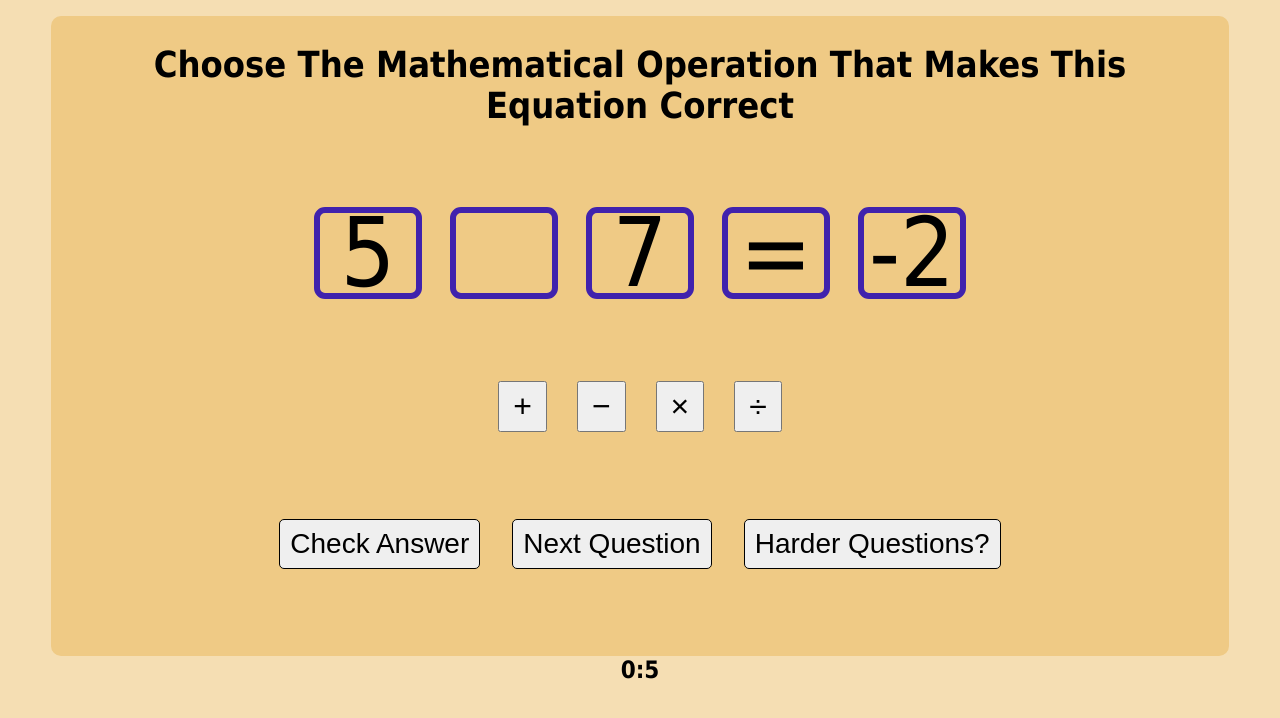
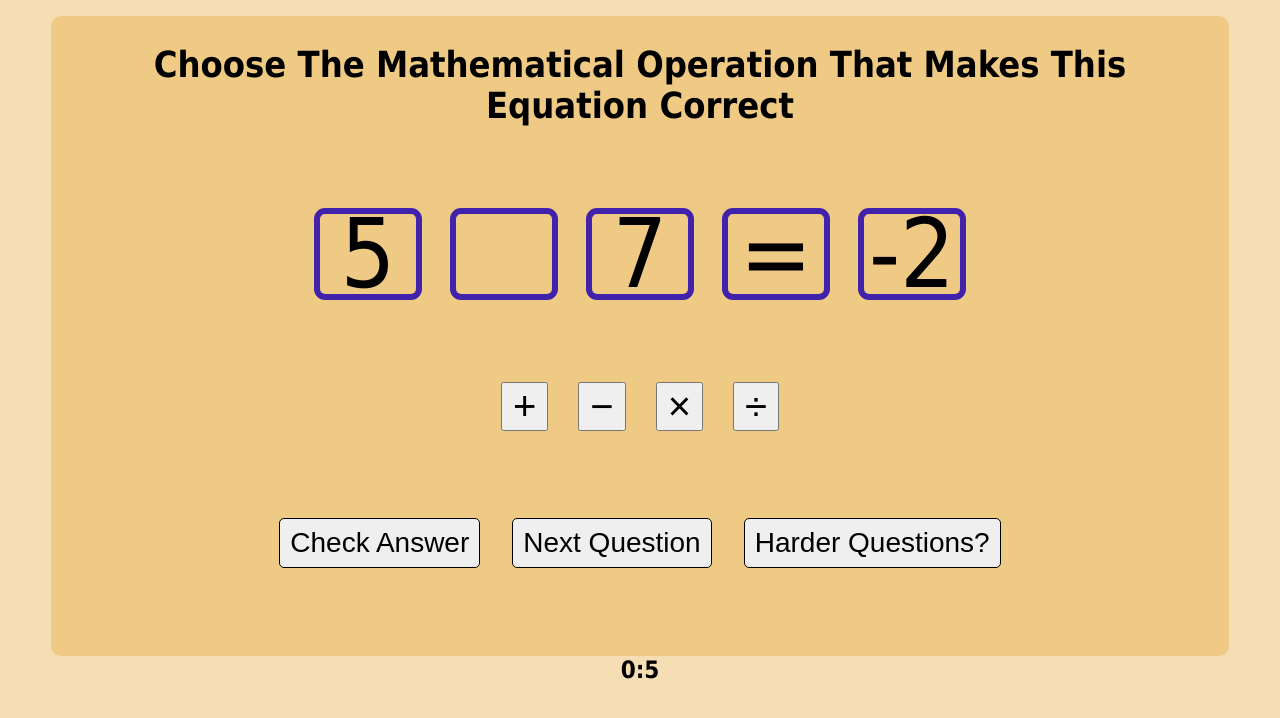
Before and after one commit to KwesiJoe/kiddo, a plain HTML site: page index.html in a window 1280 px wide. Drawn offline with Linux system fonts and the light colour scheme.

Commit message:
Comment out padding-bottom for <body>

```diff
--- a/styles/index.css
+++ b/styles/index.css
@@ -6,7 +6,7 @@
 
 body {
     background-color: wheat;
-    padding-bottom: 3rem;
+    /* padding-bottom: 3rem; */
     display: flex;
     flex-direction: column;
     justify-content: center;
@@ -92,8 +92,8 @@ h3{
 }
 .operations button {
     margin: 0 15px;
-    padding: 5px 13px;
-    font-size: 2rem;
+    padding: 0 10px;
+    font-size: 2.5rem;
 }
 /* Control div Styles
 ---------------------- */
@@ -109,6 +109,7 @@ h3{
     padding: 8px 10px ;
     border: 1px solid;
     border-radius: 5px;
+    font-size: 1rem;
 }
 
 #next-question {
```
